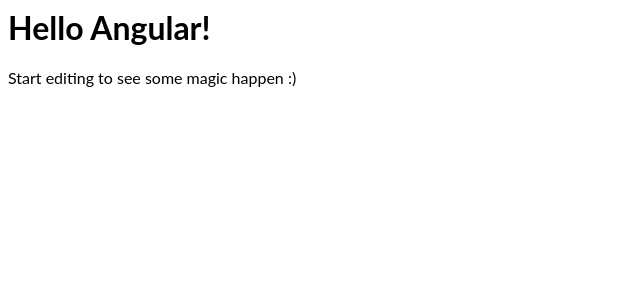
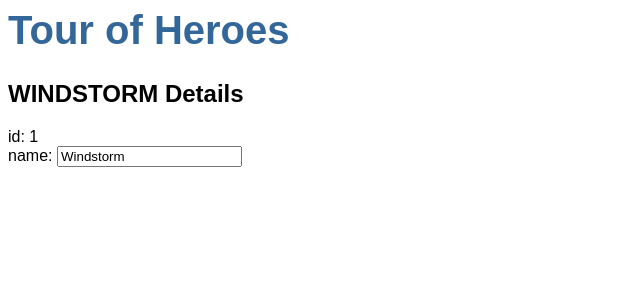
Before and after one commit to madrym/Tour-of-Heroes, an Angular app: page / in a window 1280 px wide. Shown: the top 300 px of the page, without its empty margins (0-640 px from the left). Built offline with nearby package versions, Linux system fonts and the light colour scheme.

Commit message:
4 files modified, 4 added

```diff
--- a/src/app/app.component.css
+++ b/src/app/app.component.css
@@ -1,3 +1,22 @@
-p {
-  font-family: Lato;
+/* Application-wide Styles */
+h1 {
+  color: #369;
+  font-family: Arial, Helvetica, sans-serif;
+  font-size: 250%;
 }
+h2, h3 {
+  color: #444;
+  font-family: Arial, Helvetica, sans-serif;
+  font-weight: lighter;
+}
+body {
+  margin: 2em;
+}
+body, input[type="text"], button {
+  color: #333;
+  font-family: Cambria, Georgia;
+}
+/* everywhere else */
+* {
+  font-family: Arial, Helvetica, sans-serif;
+}
--- a/src/app/app.component.html
+++ b/src/app/app.component.html
@@ -1,4 +1,2 @@
-<hello name="{{ name }}"></hello>
-<p>
-  Start editing to see some magic happen :)
-</p>
+<h1>{{title}}</h1>
+<app-heroes></app-heroes>
--- a/src/app/app.component.ts
+++ b/src/app/app.component.ts
@@ -3,8 +3,8 @@
 @Component({
   selector: 'my-app',
   templateUrl: './app.component.html',
-  styleUrls: [ './app.component.css' ]
+  styleUrls: ['./app.component.css']
 })
-export class AppComponent  {
-  name = 'Angular';
+export class AppComponent {
+  title = 'Tour of Heroes';
 }
--- /dev/null
+++ b/src/app/hero.ts
@@ -0,0 +1,4 @@
+export class Hero {
+  id: number;
+  name: string;
+}
--- /dev/null
+++ b/src/app/heroes/heroes.component.html
@@ -0,0 +1,7 @@
+<h2>{{hero.name | uppercase}} Details</h2>
+<div><span>id: </span>{{hero.id}}</div>
+<div>
+  <label>name:
+    <input [(ngModel)]="hero.name" placeholder="name"/>
+  </label>
+</div>
--- /dev/null
+++ b/src/app/heroes/heroes.component.ts
@@ -0,0 +1,20 @@
+import { Component, OnInit } from '@angular/core';
+import { Hero } from '../hero';
+
+@Component({
+  selector: 'app-heroes',
+  templateUrl: './heroes.component.html',
+  styleUrls: ['./heroes.component.css']
+})
+export class HeroesComponent implements OnInit {
+  hero: Hero = {
+    id: 1,
+    name: 'Windstorm'
+  };
+
+  constructor() { }
+
+  ngOnInit() {
+  }
+
+}
```
Also changed, not shown: src/app/app.module.ts (+13 -6 lines), src/app/heroes/heroes.component.css (added).
